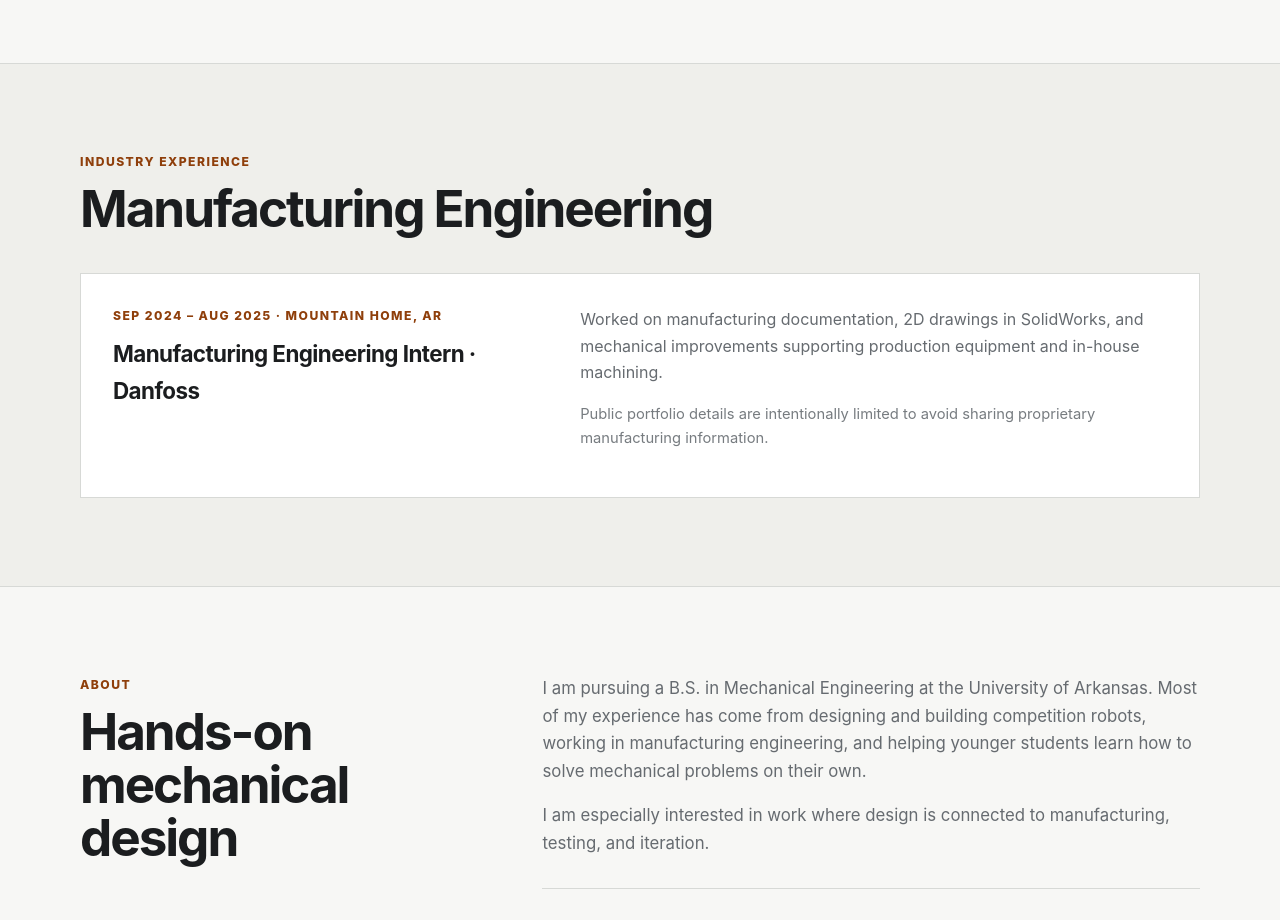
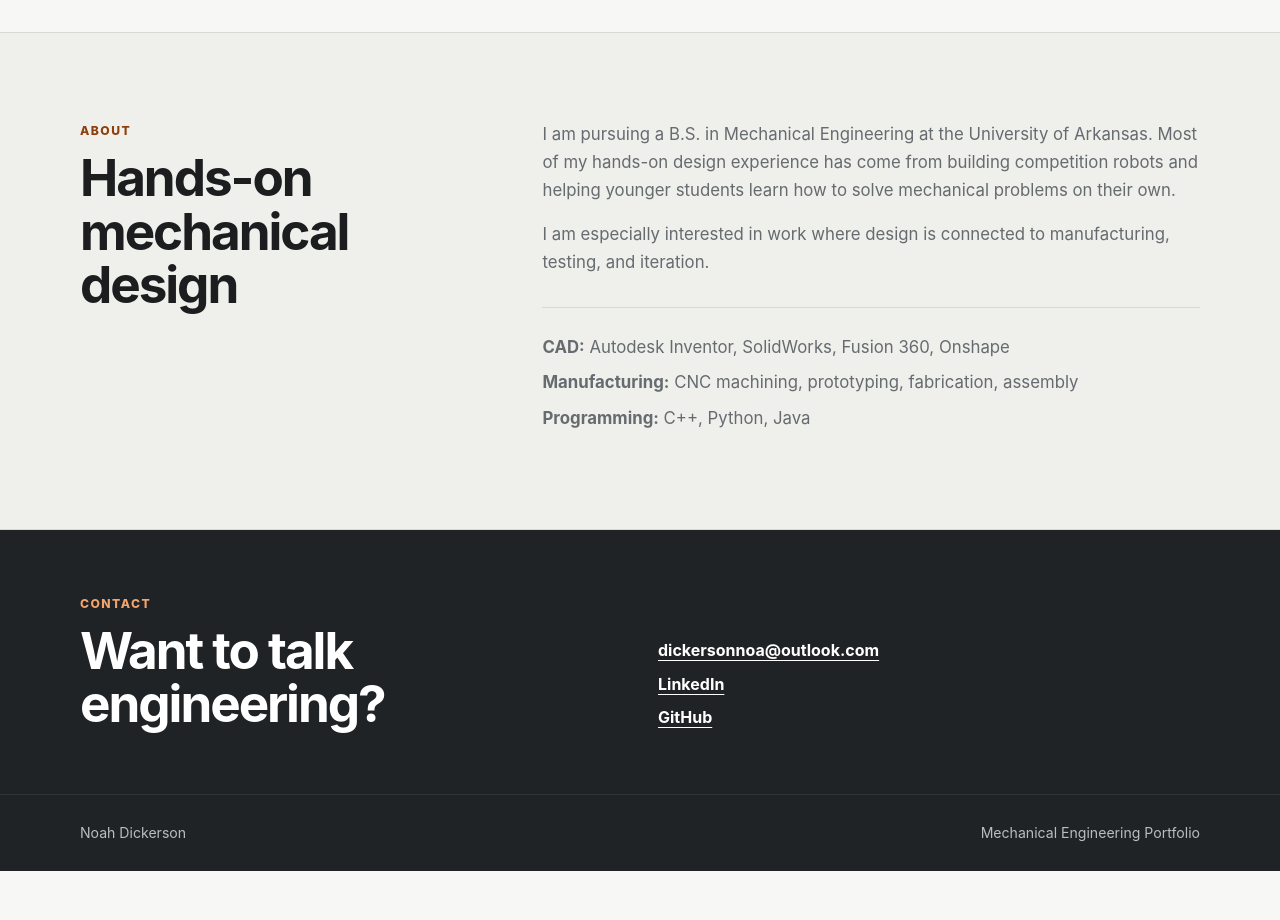
Before and after one commit to dickersonnoa/Portfolio, a plain HTML site: page index.html in a window 1280 px wide. Shown: the part 1880-2800 px from the top of the page. After the commit the page ends 2751 px from the top, so only its background shows below. Drawn offline with Linux system fonts and the light colour scheme.

Commit message:
Focus portfolio on shareable project work

```diff
--- a/index.html
+++ b/index.html
@@ -3,7 +3,7 @@
 <head>
   <meta charset="UTF-8">
   <meta name="viewport" content="width=device-width, initial-scale=1.0">
-  <meta name="description" content="Mechanical engineering portfolio for Noah Dickerson, featuring mechanical design, robotics, CAD, prototyping, machining, testing, and manufacturing work.">
+  <meta name="description" content="Mechanical engineering portfolio for Noah Dickerson, featuring mechanical design, robotics, CAD, prototyping, machining, testing, and redesign.">
   <title>Noah Dickerson | Mechanical Engineering Portfolio</title>
   <link rel="stylesheet" href="styles.css">
 </head>
@@ -13,7 +13,6 @@
       <a class="brand" href="#top">Noah Dickerson</a>
       <nav aria-label="Primary navigation">
         <a href="#projects">Projects</a>
-        <a href="#experience">Experience</a>
         <a href="#about">About</a>
         <a href="resume.pdf">Resume</a>
       </nav>
@@ -28,7 +27,7 @@
           <h1>I like taking mechanical ideas from CAD to something that actually works.</h1>
           <p class="hero-copy">
             I am a mechanical engineering student with hands-on experience in robot design,
-            CNC machining, prototyping, fabrication, assembly, testing, redesign, and manufacturing engineering.
+            CNC machining, prototyping, fabrication, assembly, testing, and redesign.
           </p>
           <div class="hero-actions">
             <a class="button primary" href="#projects">View Projects</a>
@@ -115,32 +114,7 @@
       </div>
     </section>
 
-    <section id="experience" class="section alt">
-      <div class="container">
-        <div class="section-heading">
-          <p class="eyebrow">Industry Experience</p>
-          <h2>Manufacturing Engineering</h2>
-        </div>
-
-        <div class="experience-card">
-          <div>
-            <p class="project-kicker">Sep 2024 – Aug 2025 · Mountain Home, AR</p>
-            <h3>Manufacturing Engineering Intern · Danfoss</h3>
-          </div>
-          <div class="experience-copy">
-            <p>
-              Worked on manufacturing documentation, 2D drawings in SolidWorks, and mechanical improvements
-              supporting production equipment and in-house machining.
-            </p>
-            <p class="muted">
-              Public portfolio details are intentionally limited to avoid sharing proprietary manufacturing information.
-            </p>
-          </div>
-        </div>
-      </div>
-    </section>
-
-    <section id="about" class="section">
+    <section id="about" class="section alt">
       <div class="container about-grid">
         <div>
           <p class="eyebrow">About</p>
@@ -148,9 +122,9 @@
         </div>
         <div>
           <p>
-            I am pursuing a B.S. in Mechanical Engineering at the University of Arkansas. Most of my experience
-            has come from designing and building competition robots, working in manufacturing engineering,
-            and helping younger students learn how to solve mechanical problems on their own.
+            I am pursuing a B.S. in Mechanical Engineering at the University of Arkansas. Most of my hands-on
+            design experience has come from building competition robots and helping younger students learn how
+            to solve mechanical problems on their own.
           </p>
           <p>
             I am especially interested in work where design is connected to manufacturing, testing, and iteration.
```
